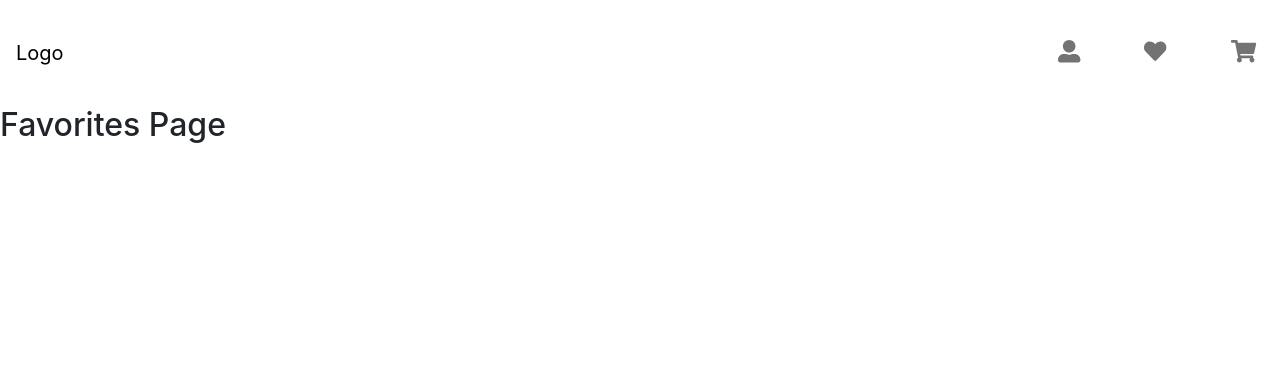
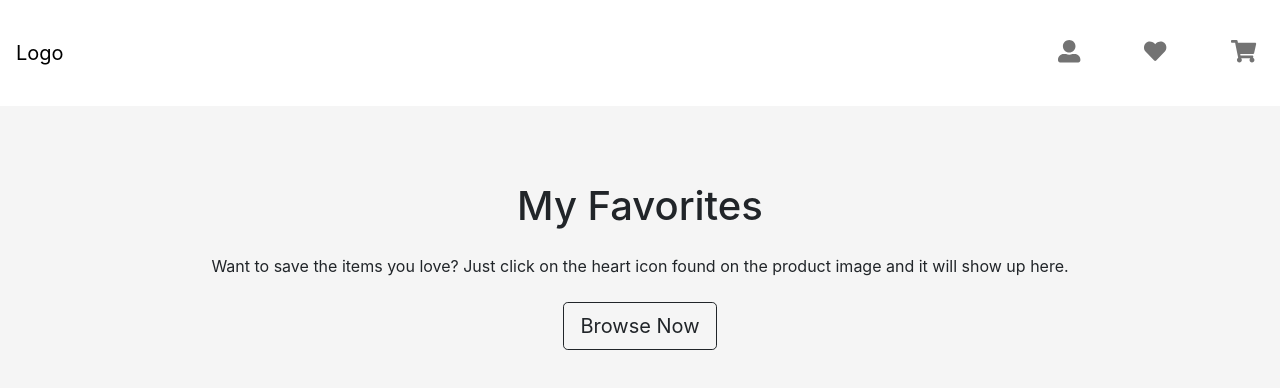
Before and after one commit to abuiko/react-bootstrap, a React (Create React App) app: page /favorites in a window 1280 px wide. Shown: the top 388 px of the page. Built offline with nearby package versions, Linux system fonts and the light colour scheme.

Commit message:
add empty favorite section

```diff
--- a/src/Favorites.js
+++ b/src/Favorites.js
@@ -1,9 +1,37 @@
-import React from 'react'
+import React from 'react';
+import { Container, Button } from "react-bootstrap";
+import styled from "styled-components";
+
+const Styles = styled.div`
+    .favorites {
+        display: flex;
+        align-items: center;
+        min-height: 40vh;
+        justify-content: center;
+        text-align: center;
+        background: #f5f5f5;
+    }
+    .mb {
+        margin-bottom: 1.5rem;
+    }
+`;
+
+
 
 export const Favorites = () => {
     return (
-        <div>
-            <h2>Favorites Page</h2>
-        </div>
+        <Styles>
+            <div className="favorites">
+                <div>
+                    <h1 className="mb">My Favorites</h1>
+
+                    <p className="mb">Want to save the items you love? Just click on the heart icon found on the product image and it will show up here.</p>
+                    <Button variant="outline-dark" size="lg" type="button">Browse Now</Button>
+
+
+                </div>
+            </div>
+        </Styles>
+
     )
 }
```
